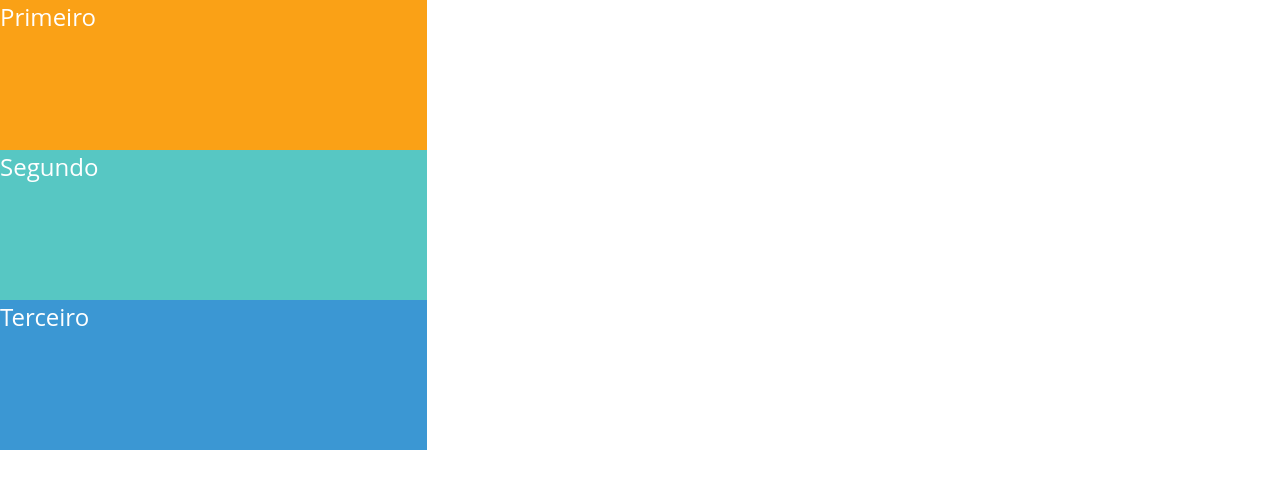
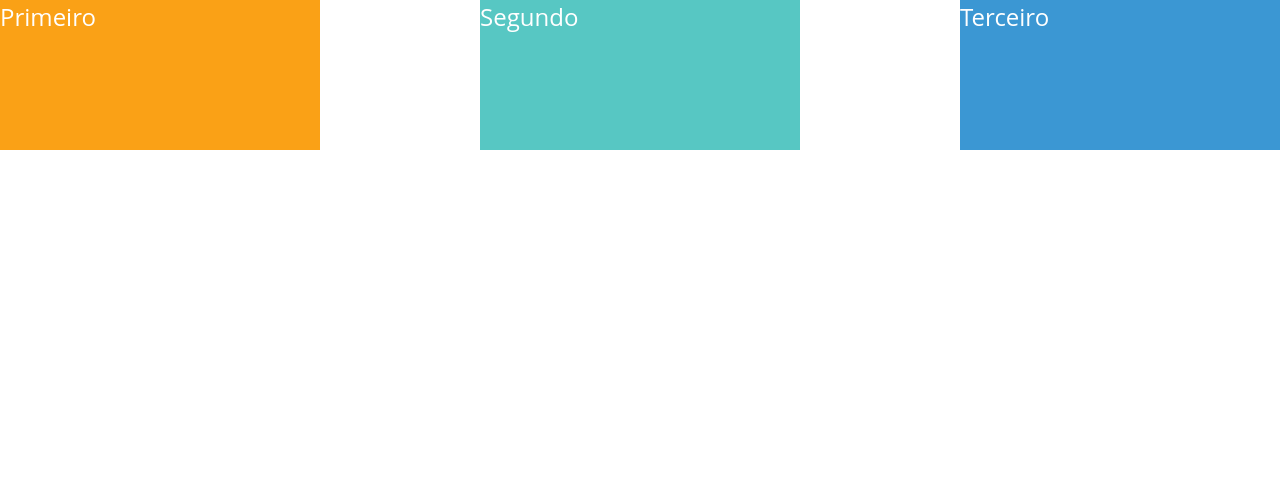
Before and after one commit to rodrigochocolate/display-css, a plain HTML site: page index.html in a window 1280 px wide. Drawn offline with Linux system fonts and the light colour scheme.

Commit message:
display: inline-block; Aplicado

```diff
--- a/display.css
+++ b/display.css
@@ -1,10 +1,17 @@
 .example {
   color: #FFF;
+  text-align: justify;
+}
+
+.example::after {
+  content: '';
+  display: inline-block;
+  width: 100%;
 }
 
 .example-item {
-  display: block;
-  width: 33.333%;
+  display: inline-block;
+  width: 25%;
   height: 150px;
 }
 
```
